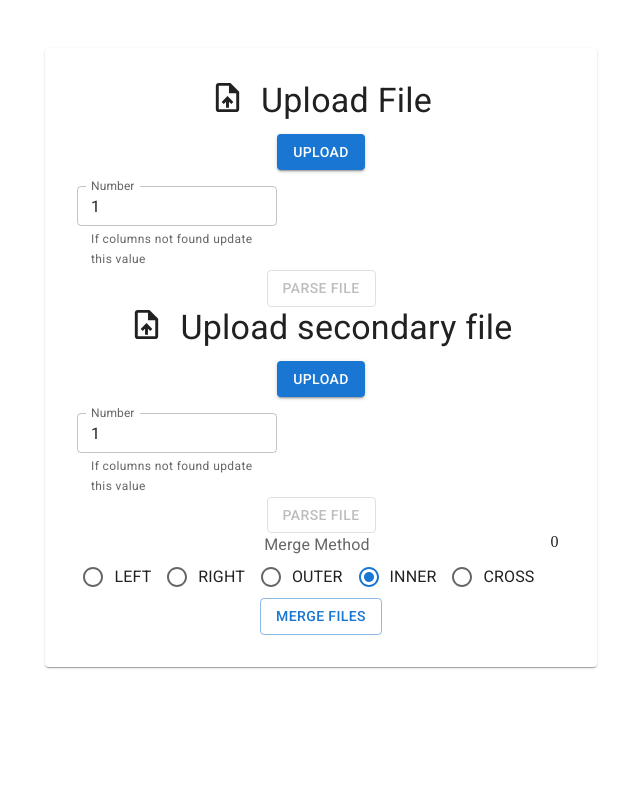
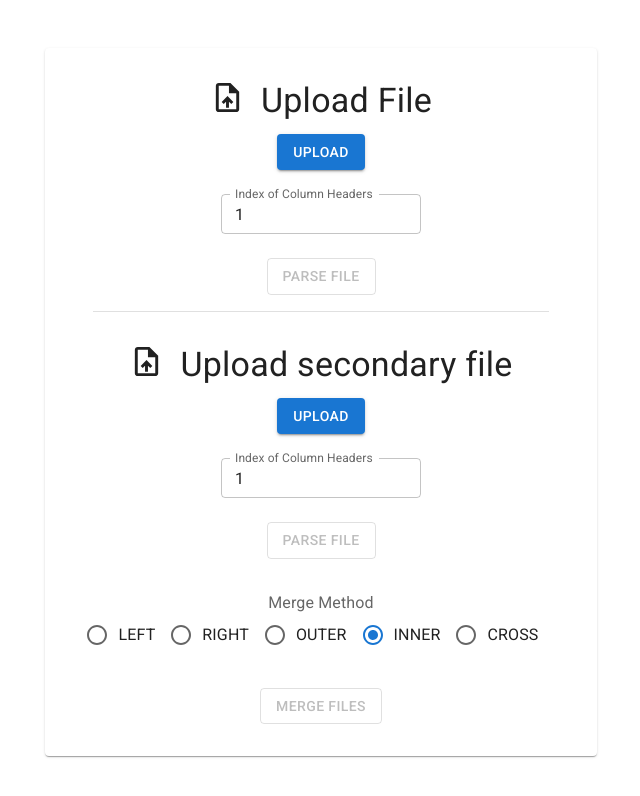
Before and after one commit to irocRoca/utilMerge, a React (Create React App) app in the folder client/: page / in a window 1280 px wide. Shown: the top 796 px of the page, without its empty margins (319-959 px from the left). Built offline with nearby package versions, Linux system fonts and the light colour scheme.

Commit message:
Fix minor bugs and create styling

```diff
--- a/client/src/App.js
+++ b/client/src/App.js
@@ -1,4 +1,4 @@
-import { Button, Container, Paper } from "@mui/material";
+import { Button, Container, Divider, Paper } from "@mui/material";
 import { useContext, useState } from "react";
 import "./App.css";
 import BasicTable from "./components/BasicTable";
@@ -45,16 +45,19 @@ function App() {
           <UploadFile
             file={leftFile}
             setFile={setLeftFile}
+            table={leftTable}
             setTable={setLeftTable}
             index={1}
             columnFilter={leftFilter}
             setColumnFilter={setLeftFilter}
             title="Upload File"
           />
+          <Divider variant="middle" sx={{ marginTop: 2, marginBottom: 4 }} />
 
           <UploadFile
             file={rightFile}
             setFile={setRightFile}
+            table={rightTable}
             setTable={setRightTable}
             index={2}
             columnFilter={rightFilter}
@@ -62,7 +65,7 @@ function App() {
             title="Upload secondary file"
           />
           <RadioButtonRow value={value} setValue={setValue} />
-          {leftFilter.length && rightFilter.length && (
+          {!!leftFilter.length && !!rightFilter.length && (
             <DisplayColumns
               columns={leftFilter.filter((item) => rightFilter.includes(item))}
               setColumnFilter={setMatchOn}
@@ -70,7 +73,11 @@ function App() {
               label="Match on"
             />
           )}
-          <Button variant="outlined" onClick={handleParseFiles}>
+          <Button
+            variant="outlined"
+            onClick={handleParseFiles}
+            disabled={!leftTable || !rightTable}
+          >
             Merge Files
           </Button>
         </Paper>
--- a/client/src/components/DisplayColumns.js
+++ b/client/src/components/DisplayColumns.js
@@ -3,12 +3,18 @@ import TextField from "@mui/material/TextField";
 import Autocomplete from "@mui/material/Autocomplete";
 import CheckBoxOutlineBlankIcon from "@mui/icons-material/CheckBoxOutlineBlank";
 import CheckBoxIcon from "@mui/icons-material/CheckBox";
-import { Box } from "@mui/material";
+import { Box, Typography } from "@mui/material";
 
 const icon = <CheckBoxOutlineBlankIcon fontSize="small" aria-label="delete" />;
 const checkedIcon = <CheckBoxIcon fontSize="small" />;
 
-const DisplayColumns = ({ columns, setColumnFilter, columnFilter, label }) => {
+const DisplayColumns = ({
+  columns,
+  setColumnFilter,
+  columnFilter,
+  label,
+  displayHelper,
+}) => {
   const handleColumnChange = (e) => {
     let value = e.target.textContent;
     if (e.target.tagName === "svg") {
@@ -41,7 +47,7 @@ const DisplayColumns = ({ columns, setColumnFilter, columnFilter, label }) => {
             {option}
           </li>
         )}
-        style={{ width: 300 }}
+        style={{ width: 400, margin: " 16px auto" }}
         renderInput={(params) => (
           <TextField
             {...params}
@@ -50,6 +56,11 @@ const DisplayColumns = ({ columns, setColumnFilter, columnFilter, label }) => {
           />
         )}
       />
+      {displayHelper && (
+        <Typography variant="overline" display="block" gutterBottom>
+          If invalid columns update index of column headers
+        </Typography>
+      )}
     </Box>
   );
 };
--- a/client/src/components/RadioButtonRow.js
+++ b/client/src/components/RadioButtonRow.js
@@ -4,6 +4,7 @@ import {
   FormLabel,
   Radio,
   RadioGroup,
+  Tooltip,
 } from "@mui/material";
 import React from "react";
 
@@ -12,7 +13,7 @@ const RadioButtonRow = ({ value, setValue }) => {
     setValue(event.target.value);
   };
   return (
-    <FormControl>
+    <FormControl sx={{ marginY: 4 }}>
       <FormLabel id="demo-row-radio-buttons-group-label">
         Merge Method
       </FormLabel>
@@ -24,12 +25,14 @@ const RadioButtonRow = ({ value, setValue }) => {
         onChange={handleChange}
       >
         {joinFormats.map((item, index) => (
-          <FormControlLabel
-            key={index}
-            value={item}
-            control={<Radio />}
-            label={`${item.toUpperCase()}`}
-          />
+          <Tooltip title={item.title} key={index}>
+            <FormControlLabel
+              key={index}
+              value={item.name}
+              control={<Radio />}
+              label={`${item.name.toUpperCase()}`}
+            />
+          </Tooltip>
         ))}
       </RadioGroup>
     </FormControl>
@@ -38,4 +41,10 @@ const RadioButtonRow = ({ value, setValue }) => {
 
 export default RadioButtonRow;
 
-const joinFormats = ["left", "right", "outer", "inner", "cross"];
+const joinFormats = [
+  { name: "left", title: "All from first, matching from second" },
+  { name: "right", title: "All from second, matching from frist" },
+  { name: "outer", title: "All rows from both" },
+  { name: "inner", title: "Only matching rows" },
+  { name: "cross", title: "Creates the cartesian product" },
+];
--- a/client/src/components/UploadFile.js
+++ b/client/src/components/UploadFile.js
@@ -1,5 +1,14 @@
-import { Box, Button, TextField, Typography } from "@mui/material";
+import {
+  Alert,
+  Box,
+  Button,
+  Collapse,
+  IconButton,
+  TextField,
+  Typography,
+} from "@mui/material";
 import UploadFileIcon from "@mui/icons-material/UploadFile";
+import CloseIcon from "@mui/icons-material/Close";
 
 import { useState } from "react";
 import FileDetails from "./FileDetails";
@@ -9,6 +18,7 @@ import DisplayColumns from "./DisplayColumns";
 const UploadFile = ({
   file,
   setFile,
+  table,
   setTable,
   index,
   columnFilter,
@@ -17,6 +27,7 @@ const UploadFile = ({
 }) => {
   const [columns, setColumns] = useState(null);
   const [headerRow, setHeaderRow] = useState(1);
+  const [show, setShow] = useState(false);
 
   const handleColumnSubmit = async (e) => {
     e.preventDefault();
@@ -34,6 +45,7 @@ const UploadFile = ({
     data.append("columns", columnFilter);
     data.append("colIndex", headerRow - 1);
     const res = await getTable(data);
+    setShow(!show);
     setTable(res);
   };
 
@@ -58,13 +70,13 @@ const UploadFile = ({
           {title ? title : "Upload File"}
         </Typography>
         <FileDetails setFile={setFile} file={file} index={index} />
-        <Box sx={{ width: 200, maxWidth: "100%", marginTop: 2 }}>
+        <Box sx={{ width: 200, maxWidth: "100%", margin: "24px auto" }}>
           <TextField
             id="outlined-number"
-            label="Number"
+            label="Index of Column Headers"
             type="number"
             size="small"
-            helperText="If columns not found update this value"
+            // helperText="If invalid columns update this value"
             fullWidth
             value={headerRow}
             onChange={(e) => setHeaderRow(e.target.value)}
@@ -82,14 +94,41 @@ const UploadFile = ({
             columns={columns}
             columnFilter={columnFilter}
             setColumnFilter={setColumnFilter}
+            displayHelper
           />
           <form
             method="post"
             encType="multipart/form-data"
             onSubmit={handleParseFile}
           >
-            <button type="submit">Parse based on Columns</button>
+            <Button
+              type="submit"
+              variant="contained"
+              color="success"
+              sx={{ marginBottom: 4 }}
+            >
+              Parse based on Columns
+            </Button>
           </form>
+          <Collapse in={show}>
+            <Alert
+              action={
+                <IconButton
+                  aria-label="close"
+                  color="inherit"
+                  size="small"
+                  onClick={() => {
+                    setShow(false);
+                  }}
+                >
+                  <CloseIcon fontSize="inherit" />
+                </IconButton>
+              }
+              sx={{ mb: 2 }}
+            >
+              Sucessfully Parsed File.
+            </Alert>
+          </Collapse>
         </div>
       )}
     </>
--- a/client/src/services/fetchService.js
+++ b/client/src/services/fetchService.js
@@ -3,7 +3,6 @@ import axios from "axios";
 export const getColumnNames = async (data) => {
   try {
     const res = await axios.post("api/columns", data);
-    console.log(res);
     return res.data.columns;
   } catch (err) {
     console.log(err);
@@ -24,7 +23,6 @@ export const getMergedTable = async (data) => {
     const res = await axios.post("api/join", data, {
       headers: { "Content-type": "application/json" },
     });
-    console.log(res);
     return res.data;
   } catch (err) {
     console.log(err);
```
